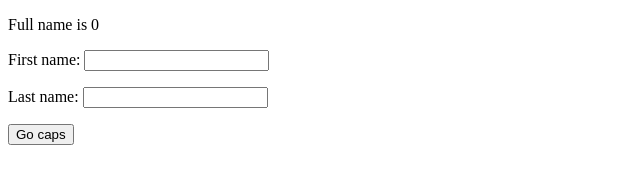
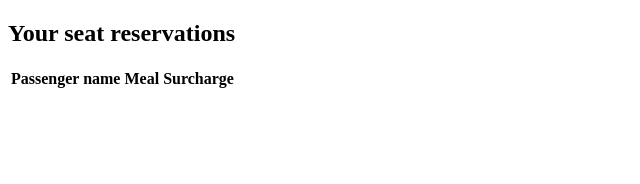
Before and after one commit to rfdickerson/simple-knockout, a website with bundled scripts: page index.html in a window 1280 px wide. Shown: the whole page, without its empty margins (0-640 px from the left). Built offline with nearby package versions, Linux system fonts and the light colour scheme; files whose address does not match are found by name.

Commit message:
Meals and reservations

```diff
--- a/index.html
+++ b/index.html
@@ -6,14 +6,19 @@
     </head>
     <body>
 
-        <p>
-            Full name is <span data-bind="text: fullName">0</span>
-        </p>
+        <h2>Your seat reservations</h2>
 
-        <p>First name: <input data-bind="value: firstName" /></p>
-        <p>Last name: <input data-bind="value: lastName" /></p>
-
-        <button data-bind="click: capitalizeLastName">Go caps</button>
+<table>
+    <thead><tr>
+        <th>Passenger name</th><th>Meal</th><th>Surcharge</th><th></th>
+        </tr></thead>
+    <tbody data-bind="foreach: seats">
+    <tr>
+        <td data-bind="text: name"></td>
+        <td data-bind="text: meal().mealName"></td>
+        <td data-bind="text: meal().price"></td>
+    </tr>
+</tbody>
 
         <script src="./externals/require.js"></script>
         <script src="./built/require-config.js"></script>
```
Also changed, not shown: src/hello.ts (+41 -11 lines).
